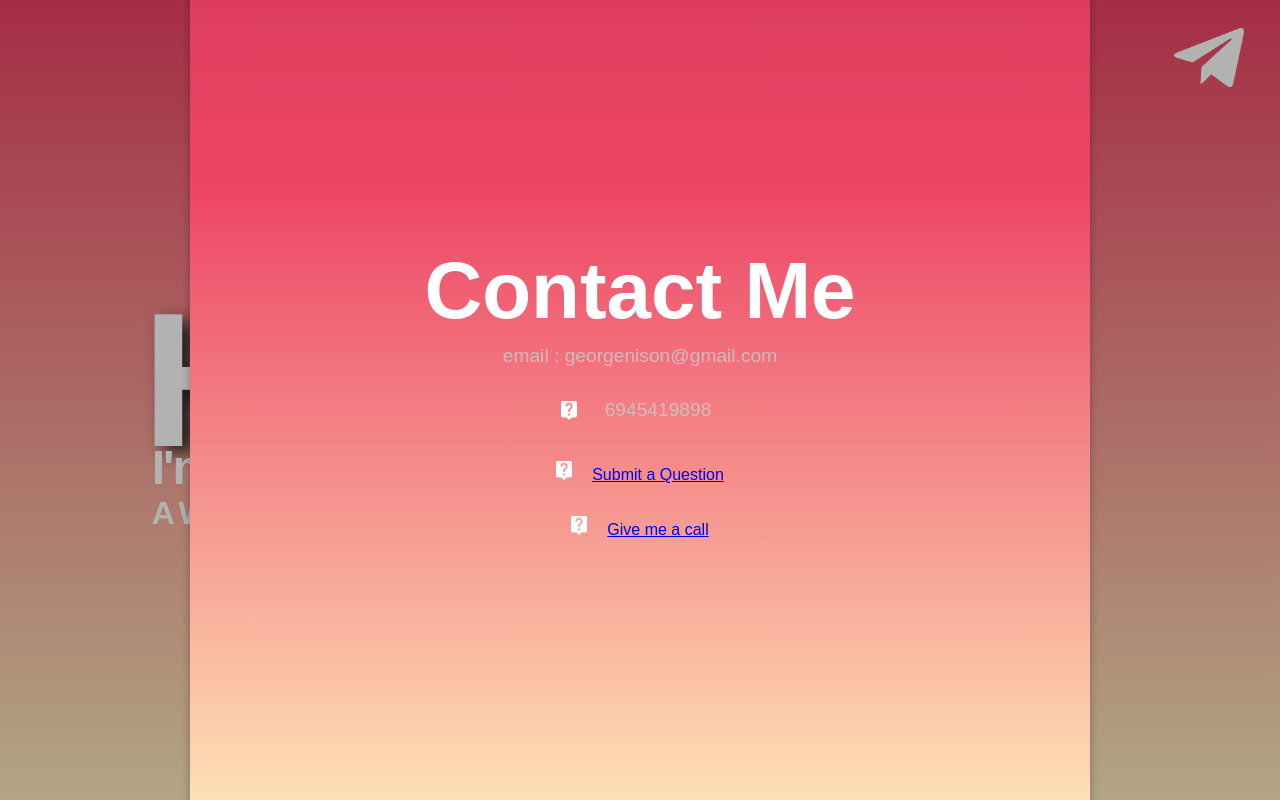
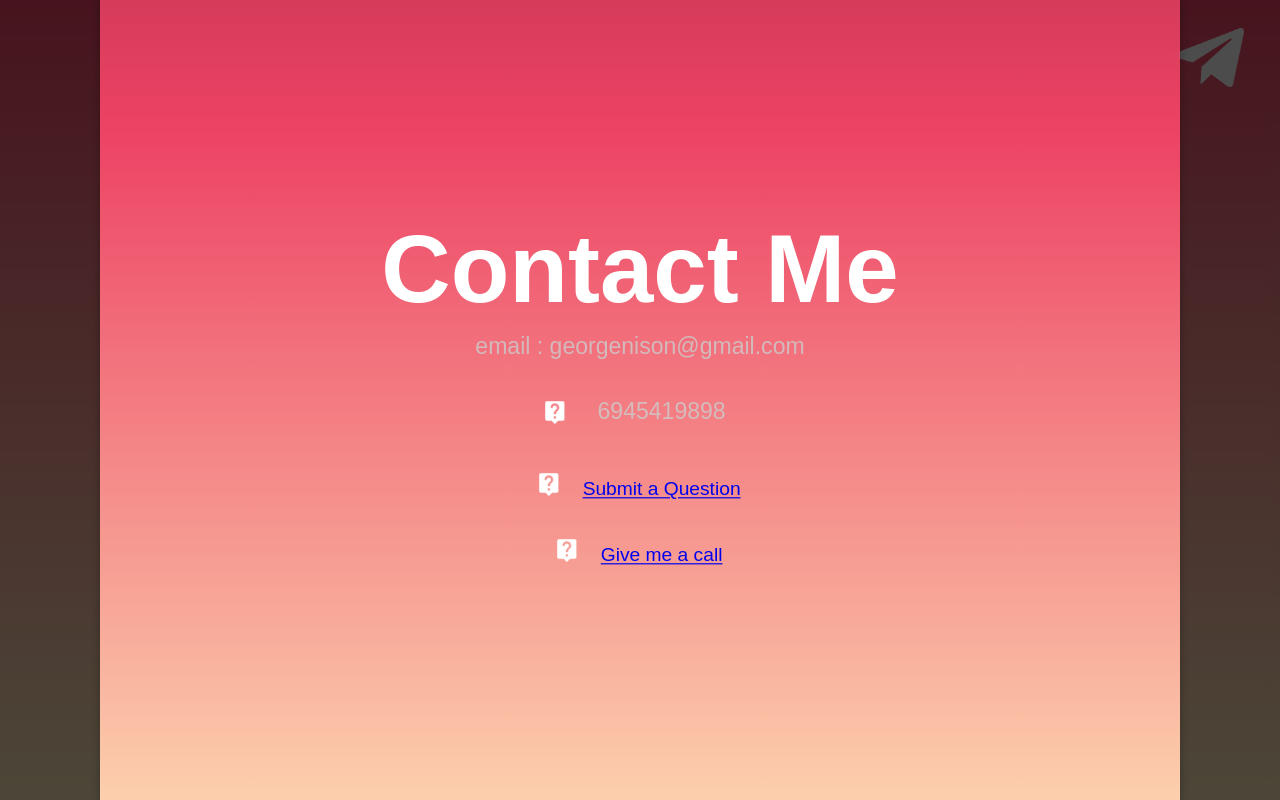
Before and after one commit to nison79/portfolio_designer, a plain HTML site: page index.html in a window 1280 px wide. Both pictures are taken after a click on the element 1204 px from the left and 59 px from the top of the page. Drawn offline with nearby package versions, Linux system fonts and the light colour scheme; files whose address does not match are found by name.

Commit message:
AnimationTest

```diff
--- a/index.html
+++ b/index.html
@@ -12,7 +12,7 @@
     <div class="left">
       <h1>Hello.</h1>
       <div class="left-text">
-        <p>I'm George Nikoglou.</p>
+        <h2>I'm George Nikoglou.</h2>
         <p class="left-text-small">A Web Designer/Vector Artist.</p>
       </div>
 
--- a/script.js
+++ b/script.js
@@ -20,26 +20,20 @@ window.addEventListener('click' , e => e.target == modal ? modal.classList.remov
 
 
 
-
-
-
-
 //Event listeners
-box1.addEventListener('toggle' , () => {
-  gsap.to(".left h1" , {duration:1.5 , scale:5 , x:-2000, ease: "power2.out"})
-  gsap.to(".left p" , {duration:1 , scale:3 , y:1000, ease: "power2.out"})
+open.addEventListener('click' , () => {
+  gsap.to(".modal" , {duration:1.5 , scale:1.2 ,  ease: "power2.out"})
+  // gsap.to(".left" , {duration:1 , scale:3 ,  ease: "power2.out"})
 
 })
 
 
-
-
-
 //Animation by GSAP
 gsap.to(".left h1" , {duration:1.5 ,opacity:1 , ease: "power2.out", x: 0 , scale:1});
-// gsap.to(".right" , {duration:3 ,opacity:1 , ease: "power2.out", y: 0 });
+gsap.to(".right" , {duration:3 ,opacity:1 , ease: "power2.out", y: 0 });
 gsap.to(".left p" , {duration:3 ,opacity:1 , ease: "back.out(1.7)", x: 0});
 // gsap.to(".projects" , {duration:3 , ease: ": back.out(1.5)" , stagger:0.2 })
+gsap.to(".left h2" , {duration:3.1 ,opacity:1 , delay:0.5, ease: "back.out(1.9)", x: 0});
 
 
 gsap.from(".projects", {
--- a/style.css
+++ b/style.css
@@ -42,12 +42,23 @@ body{
 .left-text .left-text-small{
   font-size:2rem;
   background-color: #f3ec78;
-    background-image: linear-gradient(250deg, var(--secondary), #ffffff);
+    background-image: linear-gradient(250deg, var(--primary), #048768);
     background-size: 100%;
     -webkit-background-clip: text;
     -moz-background-clip: text;
     -webkit-text-fill-color: transparent;
     -moz-text-fill-color: transparent;
+}
+
+.left-text h2{
+  text-shadow: 1px 1px 18px rgb(125, 125, 125);
+  color:white;
+  font-size:3rem;
+  font-weight: 600;
+  letter-spacing: -2px;
+  transform: translateX(-800px);
+  opacity:0.5;
+  margin-left:10px;
 }
 
 
@@ -70,6 +81,7 @@ body{
   transform: translateX(-500px);
   opacity:0.5;
   margin-left:10px;
+
 }
 
 /* button{
@@ -111,8 +123,9 @@ button:focus {
 .projects{
   display:grid;
   grid-template-columns: 1fr 1fr ;
-  padding:4px;
+  padding:8px;
   margin:50px;
+
 
 }
 
@@ -125,6 +138,7 @@ button:focus {
   border:1px solid white;
   min-width:200px;
   width:100px;
+  height:100px;
   transition: 0.2s ease-in-out ;
 
 }
@@ -148,20 +162,26 @@ button:focus {
   width:70px;
 }
 
+.send img:hover{
+  transform:scale(1.0900)
+}
+
 
 
 
 /* //Media Queries */
 
 
-@media (max-width:1080px){
+@media (max-width:1024px){
   .main-container {
     flex-direction: column;
   }
   .left h1 {
     font-size: 8rem;
     margin-bottom:10px;
-
+  }
+  .left{
+    flex:0.2;
   }
   .left p {
     font-size:2rem;
@@ -182,8 +202,11 @@ button:focus {
       margin-right:280px; */
 }
 
+
+
+
 .modal-container {
-  background-color:rgba(0,0,0,.3);
+  background-color:rgba(0,0,0,.7);
   display:none;
   position:fixed;
   top:0;
@@ -259,6 +282,8 @@ button:focus {
 
 
 
+
+
   @media (max-width:553px){
     .projects {
       display:flex;
```
